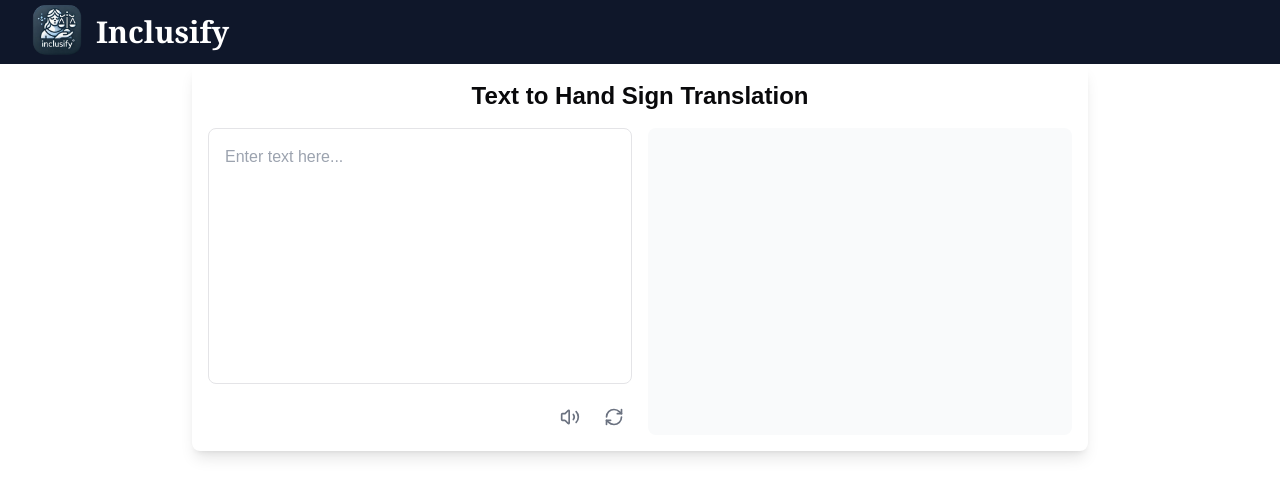
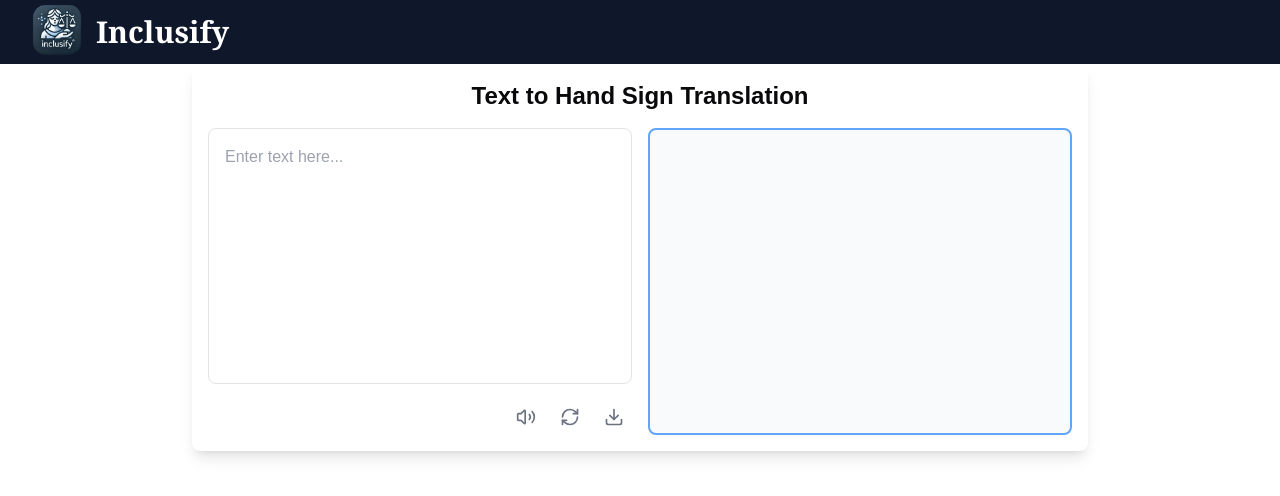
Before and after one commit to jeslinpjames/HackForTomorrow, a Next.js app in the folder frontend/: page /sign_translate in a window 1280 px wide. Shown: the top 496 px of the page. Built offline with nearby package versions, Linux system fonts and the light colour scheme.

Commit message:
updated sign-tranlator

```diff
--- a/frontend/src/app/sign_translate/page.jsx
+++ b/frontend/src/app/sign_translate/page.jsx
@@ -1,6 +1,148 @@
+// "use client";
+// import React, { useState, useEffect } from 'react';
+// import { Volume2, RefreshCw } from 'lucide-react';
+
+// const signs = {
+//   A: "/signs/A.png",
+//   B: "/signs/B.png",
+//   C: "/signs/C.png",
+//   D: "/signs/D.png",
+//   E: "/signs/E.png",
+//   F: "/signs/F.png",
+//   G: "/signs/G.png",
+//   H: "/signs/H.png",
+//   I: "/signs/I.png",
+//   J: "/signs/J.png",
+//   K: "/signs/K.png",
+//   L: "/signs/L.png",
+//   M: "/signs/M.png",
+//   N: "/signs/N.png",
+//   O: "/signs/O.png",
+//   P: "/signs/P.png",
+//   Q: "/signs/Q.png",
+//   R: "/signs/R.png",
+//   S: "/signs/S.png",
+//   T: "/signs/T.png",
+//   U: "/signs/U.png",
+//   V: "/signs/V.png",
+//   W: "/signs/W.png",
+//   X: "/signs/X.png",
+//   Y: "/signs/Y.png",
+//   Z: "/signs/Z.png",
+//   " ": "/signs/space.png",
+// };
+
+// const SignTranslate = () => {
+//   const [text, setText] = useState("");
+//   const [currentIndex, setCurrentIndex] = useState(0);
+
+//   const handleChange = (e) => {
+//     setText(e.target.value.toUpperCase());
+//     setCurrentIndex(0); // Reset index when text changes
+//   };
+
+//   const handleSpeak = () => {
+//     if ('speechSynthesis' in window) {
+//       const utterance = new SpeechSynthesisUtterance(text);
+//       window.speechSynthesis.speak(utterance);
+//     }
+//   };
+
+//   const clearText = () => {
+//     setText("");
+//     setCurrentIndex(0);
+//   };
+
+//   useEffect(() => {
+//     const interval = setInterval(() => {
+//       setCurrentIndex((prevIndex) => (prevIndex + 1) % text.length);
+//     }, 1000); // Change image every second
+
+//     return () => clearInterval(interval);
+//   }, [text]);
+
+//   return (
+//     <div className="max-w-4xl mx-auto p-4 bg-white shadow-lg rounded-lg">
+//       <h1 className="text-2xl font-bold mb-4 text-center">Text to Hand Sign Translation</h1>
+//       <div className="flex flex-col lg:flex-row gap-4">
+//         <div className="w-full lg:w-1/2 space-y-2">
+//           <textarea
+//             value={text}
+//             onChange={handleChange}
+//             className="w-full h-64 p-4 border rounded-lg focus:ring-2 focus:ring-blue-500 focus:border-transparent resize-none"
+//             placeholder="Enter text here..."
+//           />
+//           <div className="flex justify-end space-x-2">
+//             <button
+//               onClick={handleSpeak}
+//               className="p-2 text-gray-500 hover:text-gray-700 rounded-full hover:bg-gray-100"
+//               title="Speak text"
+//             >
+//               <Volume2 size={20} />
+//             </button>
+//             <button
+//               onClick={clearText}
+//               className="p-2 text-gray-500 hover:text-gray-700 rounded-full hover:bg-gray-100"
+//               title="Clear text"
+//             >
+//               <RefreshCw size={20} />
+//             </button>
+//           </div>
+//         </div>
+//         <div className="w-full lg:w-1/2 flex flex-wrap bg-gray-50 p-4 rounded-lg min-h-[16rem]">
+//           {text.split("").map((char, index) => (
+//             <div key={index} className="w-1/6 p-2">
+//               {signs[char] ? (
+//                 <img
+//                   src={signs[char]}
+//                   alt={`Sign for ${char}`}
+//                   className="w-full h-auto"
+//                   onError={(e) => {
+//                     e.target.onerror = null;
+//                     e.target.src = "/signs/default.png"; // Fallback image
+//                   }}
+//                 />
+//               ) : (
+//                 <div className="w-full h-24 flex items-center justify-center border rounded-lg">
+//                   {char}
+//                 </div>
+//               )}
+//             </div>
+//           ))}
+//         </div>
+//       </div>
+//       {text && (
+//         <div className="mt-4 p-4 bg-gray-100 rounded-lg text-center">
+//           <h2 className="text-xl font-bold mb-2">Current Sentence</h2>
+//           <div className="flex justify-center">
+//             {signs[text[currentIndex]] ? (
+//               <img
+//                 src={signs[text[currentIndex]]}
+//                 alt={`Sign for ${text[currentIndex]}`}
+//                 className="w-24 h-24"
+//                 onError={(e) => {
+//                   e.target.onerror = null;
+//                   e.target.src = "/signs/default.png"; // Fallback image
+//                 }}
+//               />
+//             ) : (
+//               <div className="w-24 h-24 flex items-center justify-center border rounded-lg">
+//                 {text[currentIndex]}
+//               </div>
+//             )}
+//           </div>
+//         </div>
+//       )}
+//     </div>
+//   );
+// };
+
+// export default SignTranslate;
+
 "use client";
 import React, { useState, useEffect } from 'react';
-import { Volume2, RefreshCw } from 'lucide-react';
+import { Volume2, RefreshCw, Download, Play, Pause } from 'lucide-react';
+import jsPDF from 'jspdf';
 
 const signs = {
   A: "/signs/A.png",
@@ -35,6 +177,7 @@ const signs = {
 const SignTranslate = () => {
   const [text, setText] = useState("");
   const [currentIndex, setCurrentIndex] = useState(0);
+  const [isPaused, setIsPaused] = useState(true);
 
   const handleChange = (e) => {
     setText(e.target.value.toUpperCase());
@@ -53,13 +196,52 @@ const SignTranslate = () => {
     setCurrentIndex(0);
   };
 
+  const handleDownload = () => {
+    const pdf = new jsPDF();
+    pdf.setFontSize(16);
+    pdf.text("Text to Hand Sign Translation", 10, 10);
+    pdf.text("Entered Text:", 10, 20);
+    pdf.text(text, 10, 30);
+
+    let xOffset = 10;
+    let yOffset = 40;
+    const lineHeight = 30;
+    const imageSize = 30;
+
+    text.split("").forEach((char, index) => {
+      if (signs[char]) {
+        const img = new Image();
+        img.src = signs[char];
+        pdf.addImage(img, "PNG", xOffset, yOffset, imageSize, imageSize);
+        pdf.text(char, xOffset + imageSize + 5, yOffset + imageSize / 2 + 5);
+
+        xOffset += imageSize + 20;
+        if (xOffset + imageSize > 200) {
+          xOffset = 10;
+          yOffset += lineHeight;
+        }
+      }
+    });
+
+    pdf.save("sign_translation.pdf");
+  };
+
   useEffect(() => {
+    if (isPaused) return;
     const interval = setInterval(() => {
       setCurrentIndex((prevIndex) => (prevIndex + 1) % text.length);
     }, 1000); // Change image every second
 
     return () => clearInterval(interval);
-  }, [text]);
+  }, [text, isPaused]);
+
+  const handleStart = () => {
+    setIsPaused(false);
+  };
+
+  const handlePause = () => {
+    setIsPaused(true);
+  };
 
   return (
     <div className="max-w-4xl mx-auto p-4 bg-white shadow-lg rounded-lg">
@@ -87,23 +269,39 @@ const SignTranslate = () => {
             >
               <RefreshCw size={20} />
             </button>
+            <button
+              onClick={handleDownload}
+              className="p-2 text-gray-500 hover:text-gray-700 rounded-full hover:bg-gray-100"
+              title="Download PDF"
+            >
+              <Download size={20} />
+            </button>
           </div>
         </div>
-        <div className="w-full lg:w-1/2 flex flex-wrap bg-gray-50 p-4 rounded-lg min-h-[16rem]">
+        <div className="w-full lg:w-1/2 flex flex-wrap flex-row bg-gray-50 p-4 rounded-lg min-h-[16rem] border-2 border-blue-400">
           {text.split("").map((char, index) => (
-            <div key={index} className="w-1/6 p-2">
+            <div
+              key={index}
+              className={`w-auto p-2 relative group border rounded-lg bg-$
+              {index === currentIndex ? "yellow-200" : "white"}`}
+            >
               {signs[char] ? (
+                <>
                   <img
                     src={signs[char]}
                     alt={`Sign for ${char}`}
-                  className="w-full h-auto"
+                    className="w-20 h-20"
                     onError={(e) => {
                       e.target.onerror = null;
                       e.target.src = "/signs/default.png"; // Fallback image
                     }}
                   />
+                  <div className="absolute bottom-0 left-0 w-full bg-black bg-opacity-75 text-white text-sm text-center opacity-0 group-hover:opacity-100">
+                    {char}
+                  </div>
+                </>
               ) : (
-                <div className="w-full h-24 flex items-center justify-center border rounded-lg">
+                <div className="w-20 h-20 flex items-center justify-center border rounded-lg">
                   {char}
                 </div>
               )}
@@ -112,24 +310,40 @@ const SignTranslate = () => {
         </div>
       </div>
       {text && (
-        <div className="mt-4 p-4 bg-gray-100 rounded-lg text-center">
+        <div className="mt-4 p-4 bg-gray-100 rounded-lg text-center border-2 border-green-500">
           <h2 className="text-xl font-bold mb-2">Current Sentence</h2>
           <div className="flex justify-center">
             {signs[text[currentIndex]] ? (
               <img
                 src={signs[text[currentIndex]]}
                 alt={`Sign for ${text[currentIndex]}`}
-                className="w-24 h-24"
+                className="w-36 h-36"
                 onError={(e) => {
                   e.target.onerror = null;
                   e.target.src = "/signs/default.png"; // Fallback image
                 }}
               />
             ) : (
-              <div className="w-24 h-24 flex items-center justify-center border rounded-lg">
+              <div className="w-36 h-36 flex items-center justify-center border rounded-lg">
                 {text[currentIndex]}
               </div>
             )}
+          </div>
+          <div className="mt-2 flex justify-center space-x-4">
+            <button
+              onClick={handleStart}
+              className={`px-4 py-2 bg-green-500 text-white rounded-lg hover:bg-green-600 ${!isPaused && "opacity-50 pointer-events-none"}`}
+              disabled={!isPaused}
+            >
+              Start
+            </button>
+            <button
+              onClick={handlePause}
+              className={`px-4 py-2 bg-red-500 text-white rounded-lg hover:bg-red-600 ${isPaused && "opacity-50 pointer-events-none"}`}
+              disabled={isPaused}
+            >
+              Pause
+            </button>
           </div>
         </div>
       )}
```
Lines whose indentation alone changed are shown as unchanged.
